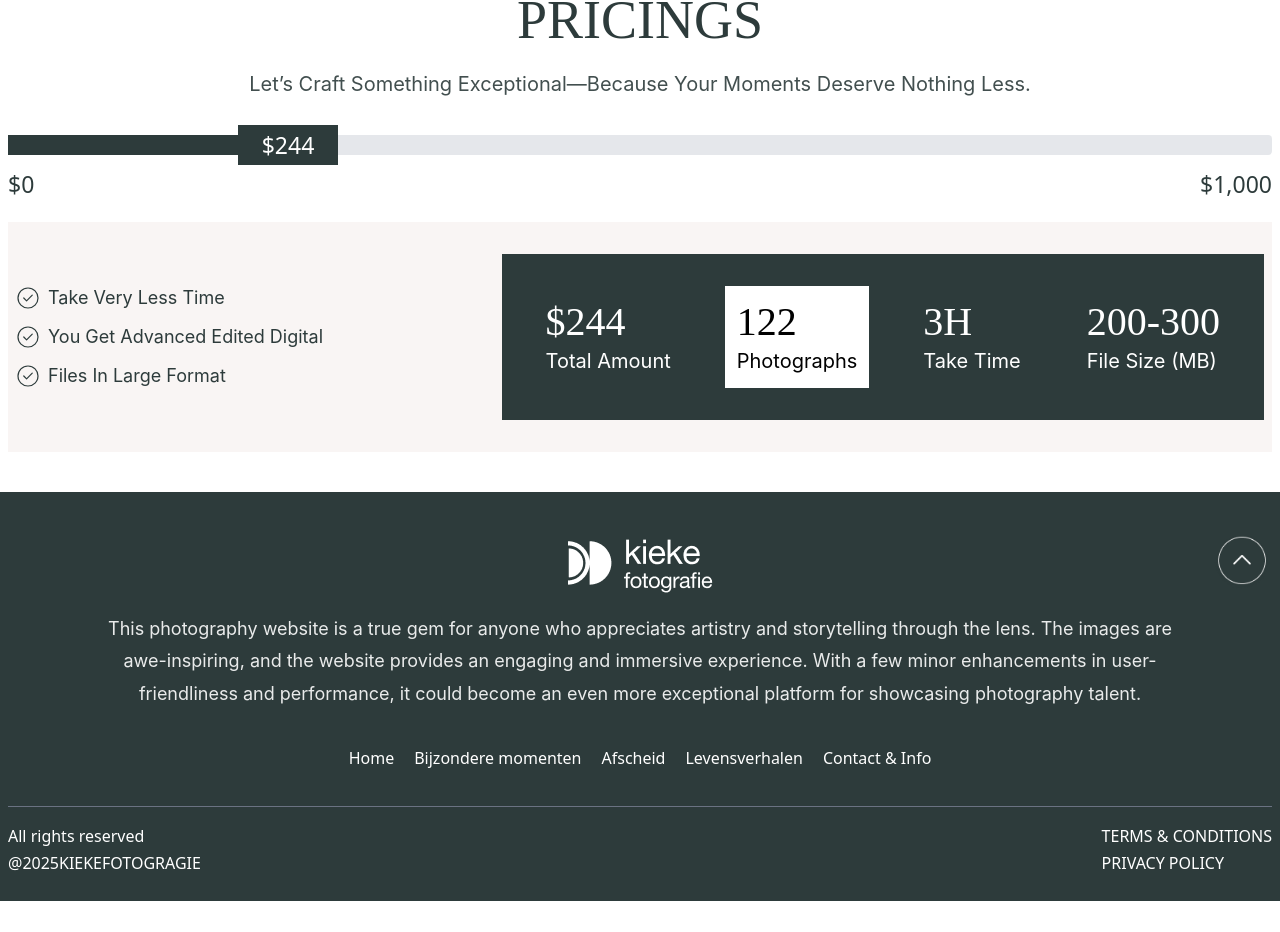
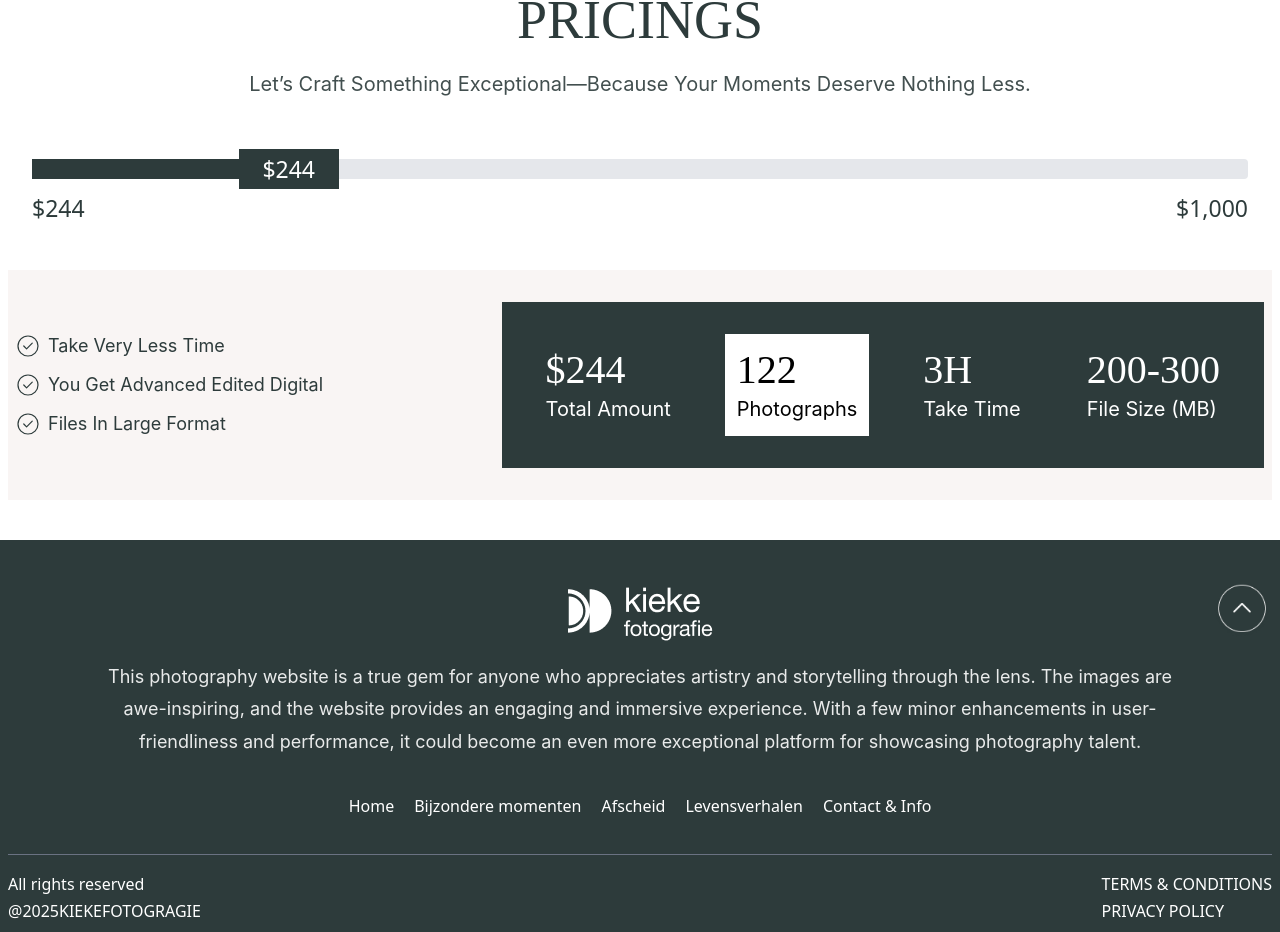
Before and after one commit to Salman-Ahamed/kieke-photo, a Vue app: page / in a window 1280 px wide. Shown: the part 4955-5887 px from the top of the page. Before the commit the page ends 5856 px from the top, so only its background shows below. Built offline with nearby package versions, Linux system fonts and the light colour scheme.

Commit message:
Add dynamic progress bar and range input to Pricing component

```diff
--- a/src/components/Home/Pricing.vue
+++ b/src/components/Home/Pricing.vue
@@ -1,5 +1,13 @@
 <script setup lang="ts">
+import { computed, ref } from "vue";
 import TickCirle from "../../assets/icons/tick-circle.svg";
+
+const amount = ref(244); // default value
+const max = 1000;
+
+const progressPercent = computed(() => {
+  return (amount.value / max) * 100;
+});
 </script>
 
 <template>
@@ -21,7 +29,7 @@ import TickCirle from "../../assets/icons/tick-circle.svg";
       </div>
       <!-- -------- body ----------- -->
       <div class="mt-5">
-        <div class="h-[20px] bg-gray-200 rounded-sm relative">
+        <!-- <div class="h-[20px] bg-gray-200 rounded-sm relative">
           <div
             class="h-[20px] absolute top-0 left-0 bg-[#2D3B3B] min-w-[200px] max-w-[300px] w-[100%]"
           >
@@ -45,8 +53,48 @@ import TickCirle from "../../assets/icons/tick-circle.svg";
               $1,000
             </h1>
           </div>
+        </div> -->
+        <!-- ....... -->
+        <div class="p-6">
+          <!-- Progress Bar Container -->
+          <div class="h-[20px] bg-gray-200 rounded-sm relative">
+            <!-- Dynamic Progress Bar -->
+            <div
+              class="h-[20px] absolute top-0 left-0 bg-[#2D3B3B] max-w-[100%] progress-bar"
+              :style="{ width: progressPercent + '%' }"
+            >
+              <!-- Dynamic Price Label -->
+              <div
+                class="w-[100px] flex items-center justify-center text-[16px] md:text-[23px] leading-[150%] text-center text-[#FFFFFF] font-[500] h-[30px] md:h-[40px] bg-[#2D3B3B] absolute -top-[50%] -right-[10px]"
+              >
+                ${{ amount }}
+              </div>
+            </div>
+            <div class="w-[100%] absolute opacity-0">
+              <input
+                type="range"
+                min="0"
+                max="1000"
+                v-model="amount"
+                class="w-[100%]"
+              />
+            </div>
+          </div>
+
+          <!-- Range Display -->
+          <div class="mt-3">
+            <div class="flex justify-between">
+              <h1 class="text-[16px] md:text-[23px] text-[#2D3B3B] font-[500]">
+                ${{ amount }}
+              </h1>
+              <h1 class="text-[16px] md:text-[23px] text-[#2D3B3B] font-[500]">
+                $1,000
+              </h1>
+            </div>
+          </div>
+
+          <!-- Slider -->
         </div>
-        <!-- ....... -->
         <!-- .... -->
         <div
           class="bg-[#F9F5F4] mt-5 py-8 flex lg:items-center px-2 flex-col lg:flex-row gap-5"
```
